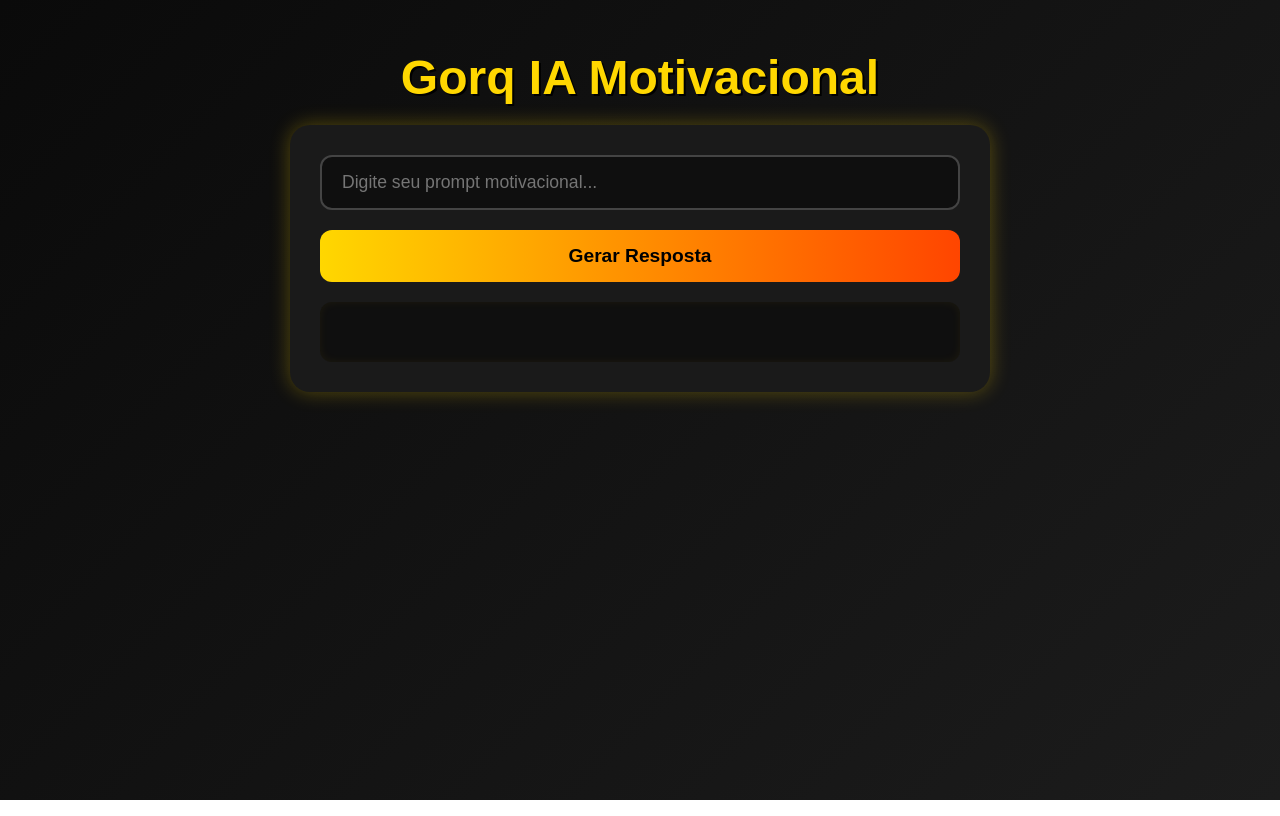
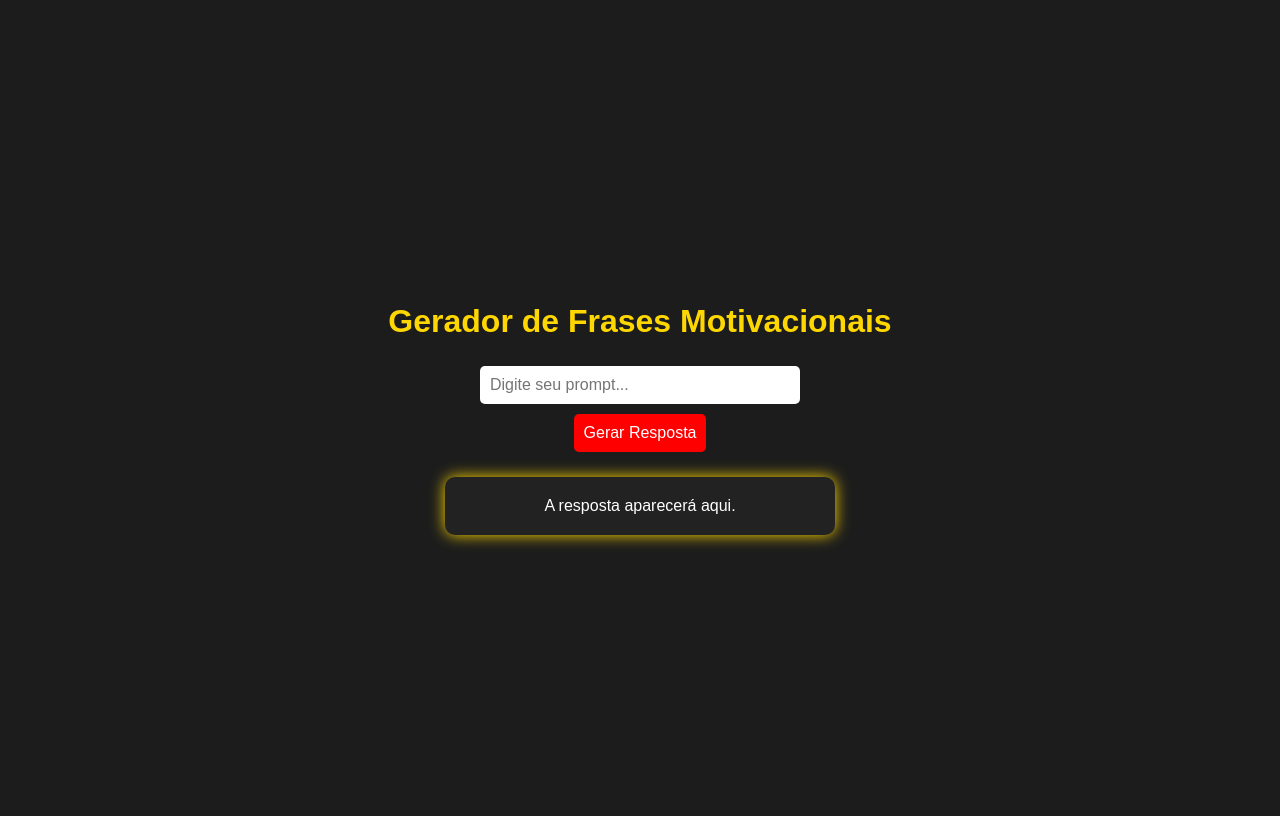
Before and after one commit to betaodopedaco/vmaos-la-ben-d10, a website: page index.html in a window 1280 px wide. Drawn offline with Linux system fonts and the light colour scheme.

Commit message:
Update index.html

```diff
--- a/index.html
+++ b/index.html
@@ -3,145 +3,68 @@
 <head>
   <meta charset="UTF-8">
   <meta name="viewport" content="width=device-width, initial-scale=1.0">
-<title>Gorq IA - Motivação Instantânea</title>
+  <title>IA Motivacional</title>
   <style>
-  /* Reset básico */
-  * { margin: 0; padding: 0; box-sizing: border-box; }
-
     body {
       font-family: Arial, sans-serif;
-    background: linear-gradient(135deg, #0a0a0a, #1c1c1c);
+      background: #1c1c1c;
       color: #fff;
       display: flex;
       flex-direction: column;
       align-items: center;
-    justify-content: flex-start;
+      justify-content: center;
       min-height: 100vh;
-    padding: 50px 20px;
     }
-
-  h1 {
-    font-size: 3em;
-    color: #ffd700;
-    margin-bottom: 20px;
-    text-shadow: 2px 2px #000;
+    h1 { color: #ffd700; }
+    input, button {
+      padding: 10px;
+      margin: 5px;
+      border-radius: 5px;
+      border: none;
+      font-size: 16px;
+    }
+    input { width: 300px; }
+    button { background: #ff0000; color: #fff; cursor: pointer; }
+    .card {
+      background: #222;
+      border-radius: 10px;
+      padding: 20px;
+      margin-top: 20px;
+      min-width: 350px;
       text-align: center;
+      box-shadow: 0 0 15px #ffd700;
     }
-
-  .container {
-    width: 100%;
-    max-width: 700px;
-    background: #1a1a1a;
-    padding: 30px;
-    border-radius: 20px;
-    box-shadow: 0 0 20px rgba(255, 215, 0, 0.3);
-    display: flex;
-    flex-direction: column;
-    gap: 20px;
-  }
-
-  input[type="text"] {
-    width: 100%;
-    padding: 15px 20px;
-    border-radius: 12px;
-    border: none;
-    font-size: 1.1em;
-    outline: none;
-    background: #0f0f0f;
-    color: #fff;
-    border: 2px solid #444;
-    transition: border 0.3s, box-shadow 0.3s;
-  }
-
-  input[type="text"]:focus {
-    border: 2px solid #ffd700;
-    box-shadow: 0 0 10px #ffd70050;
-  }
-
-  button {
-    padding: 15px 20px;
-    font-size: 1.2em;
-    font-weight: bold;
-    border-radius: 12px;
-    border: none;
-    cursor: pointer;
-    background: linear-gradient(90deg, #ffd700, #ff4500);
-    color: #000;
-    transition: transform 0.2s, box-shadow 0.2s;
-  }
-
-  button:hover {
-    transform: scale(1.05);
-    box-shadow: 0 0 15px #ffd70080;
-  }
-
-  #resultado {
-    padding: 20px;
-    border-radius: 12px;
-    background: #0f0f0f;
-    min-height: 60px;
-    font-size: 1.2em;
-    color: #ffd700;
-    line-height: 1.5em;
-    white-space: pre-wrap;
-    box-shadow: inset 0 0 10px #ffd70010;
-  }
-
-  #loading {
-    display: none;
-    color: #ff4500;
-    font-weight: bold;
-    text-align: center;
-    margin-top: 10px;
-  }
-
   </style>
 </head>
 <body>
+  <h1>Gerador de Frases Motivacionais</h1>
+  <input type="text" id="prompt" placeholder="Digite seu prompt..." />
+  <button onclick="enviarPrompt()">Gerar Resposta</button>
 
-<h1>Gorq IA Motivacional</h1>
-
-<div class="container">
-  <input id="prompt" type="text" placeholder="Digite seu prompt motivacional..." />
-  <button onclick="enviarPrompt()">Gerar Resposta</button>
-  <div id="loading">Gerando resposta...</div>
-  <div id="resultado"></div>
-</div>
+  <div id="resposta" class="card">A resposta aparecerá aqui.</div>
 
   <script>
     async function enviarPrompt() {
-  const promptInput = document.getElementById('prompt');
-  const resultadoDiv = document.getElementById('resultado');
-  const loadingDiv = document.getElementById('loading');
-  const prompt = promptInput.value.trim();
+      const prompt = document.getElementById('prompt').value;
+      if (!prompt) return alert('Digite algum prompt!');
 
-  if (!prompt) {
-    alert("Digite algum prompt!");
-    return;
-  }
-
-  resultadoDiv.textContent = "";
-  loadingDiv.style.display = "block";
+      const respostaDiv = document.getElementById('resposta');
+      respostaDiv.textContent = 'Gerando...';
 
       try {
-    const res = await fetch("/api/gorq", {
-      method: "POST",
-      headers: { "Content-Type": "application/json" },
+        const resp = await fetch('/api/gorq', {
+          method: 'POST',
+          headers: { 'Content-Type': 'application/json' },
           body: JSON.stringify({ prompt })
         });
 
-    const data = await res.json();
-    loadingDiv.style.display = "none";
-
-    // Mostra só a resposta do assistente
-    resultadoDiv.textContent = data.content || "Sem resposta do modelo.";
+        const data = await resp.json();
+        respostaDiv.textContent = data.message || 'Sem resposta do modelo.';
       } catch (err) {
-    loadingDiv.style.display = "none";
-    resultadoDiv.textContent = "Erro ao gerar resposta. Veja o console.";
         console.error(err);
+        respostaDiv.textContent = 'Erro ao chamar a API.';
       }
     }
   </script>
-
 </body>
 </html>
```
Lines whose indentation alone changed are shown as unchanged.
